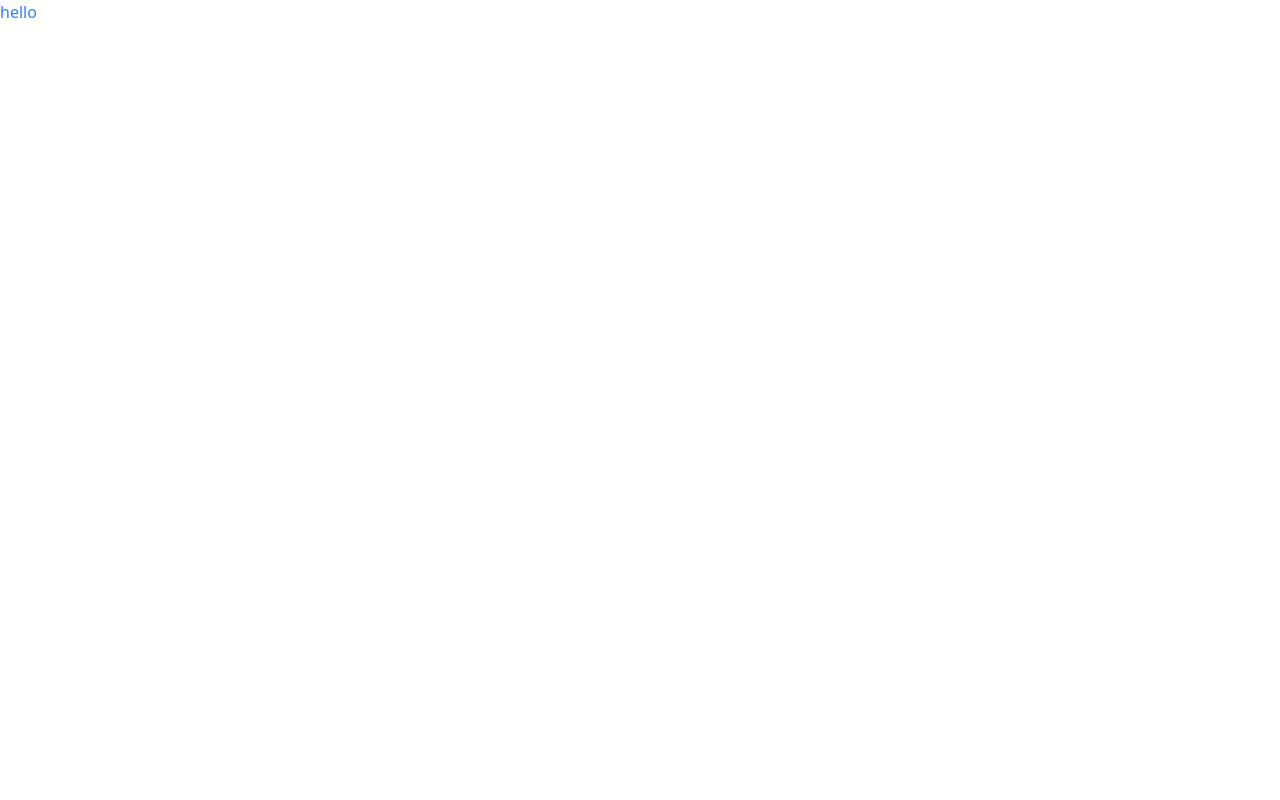
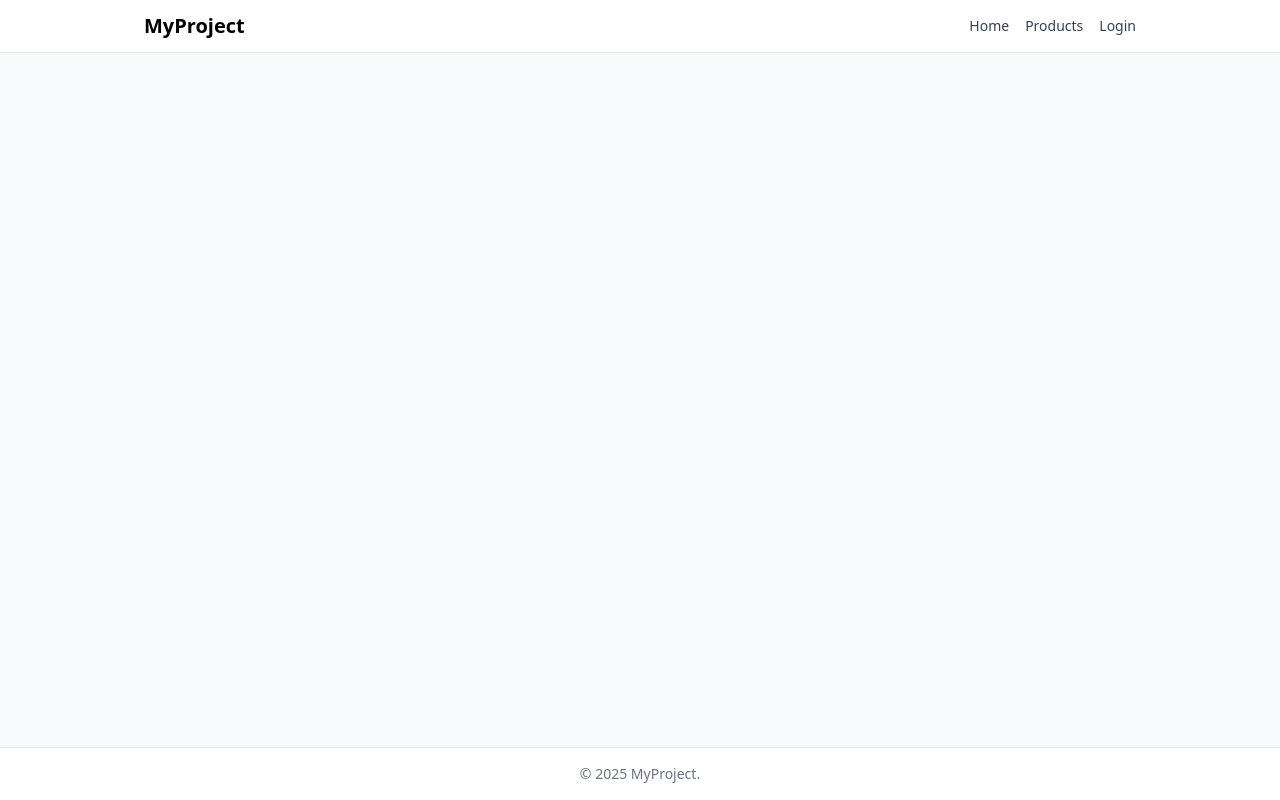
Before and after one commit to sehee-an/react-fo-template, a React (Vite) app: page / in a window 1280 px wide. Built offline with nearby package versions, Linux system fonts and the light colour scheme.

Commit message:
feat: add MainLayout with Header and Footer for consistent page structure

```diff
--- a/src/App.tsx
+++ b/src/App.tsx
@@ -1,10 +1,11 @@
 import './App.css'
+import MainLayout from './components/layout/MainLayout'
 
 function App() {
   return (
-    <>
-      <div className='text-blue-500'>hello</div>
-    </>
+    <MainLayout>
+      {/* 페이지 내용은 Router 적용 후 추가 예정 */}
+    </MainLayout>
   )
 }
 
--- /dev/null
+++ b/src/components/layout/Footer.tsx
@@ -0,0 +1,9 @@
+export default function Footer() {
+  return (
+    <footer className="w-full border-t border-gray-200 bg-white mt-10">
+      <div className="max-w-5xl mx-auto px-4 py-4 text-center text-gray-500 text-sm">
+        © 2025 MyProject.
+      </div>
+    </footer>
+  );
+}
--- /dev/null
+++ b/src/components/layout/Header.tsx
@@ -0,0 +1,15 @@
+export default function Header() {
+  return (
+    <header className="w-full border-b border-gray-200 bg-white">
+      <div className="max-w-5xl mx-auto px-4 py-3 flex items-center justify-between">
+        <h1 className="text-xl font-semibold">MyProject</h1>
+
+        <nav className="flex items-center gap-4 text-gray-700 text-sm">
+          <a href="#" className="hover:text-blue-600">Home</a>
+          <a href="#" className="hover:text-blue-600">Products</a>
+          <a href="#" className="hover:text-blue-600">Login</a>
+        </nav>
+      </div>
+    </header>
+  );
+}
--- /dev/null
+++ b/src/components/layout/MainLayout.tsx
@@ -0,0 +1,16 @@
+import Header from "./Header";
+import Footer from "./Footer";
+
+export default function MainLayout({ children }: { children: React.ReactNode }) {
+  return (
+    <div className="min-h-screen flex flex-col bg-gray-50">
+      <Header />
+
+      <main className="flex-1 max-w-5xl mx-auto w-full px-4 py-6">
+        {children}
+      </main>
+
+      <Footer />
+    </div>
+  );
+}
```
